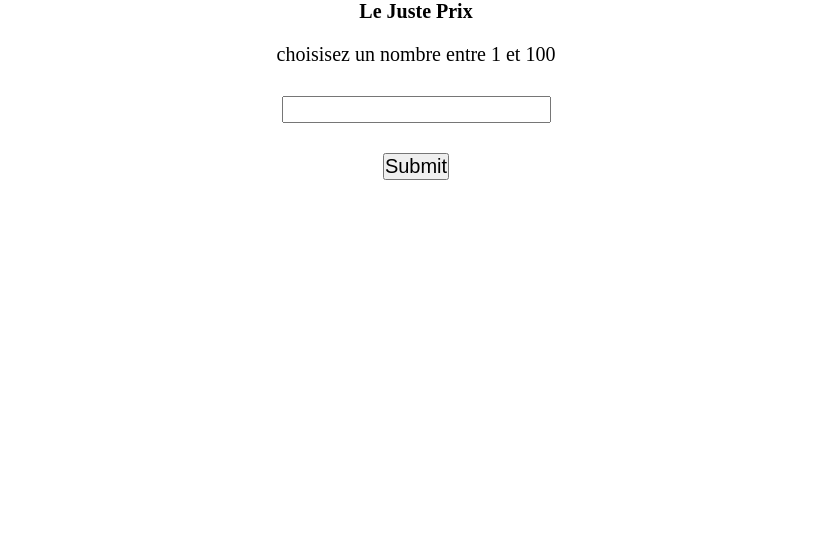
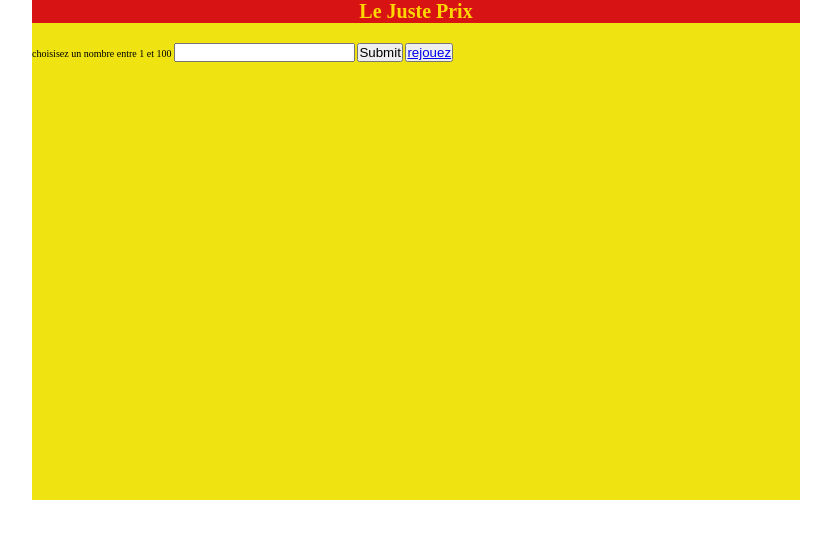
Before and after one commit to MikaelBesson/le-juste-prix, a plain HTML site: page index.html in a window 1280 px wide. Shown: the whole page, without its empty margins (224-1055 px from the left). Drawn offline with Linux system fonts and the light colour scheme.

Commit message:
le juste prix

```diff
--- a/index.html
+++ b/index.html
@@ -8,13 +8,15 @@
 
 </head>
 <body>
+    <div id="div1">
         <h1 >Le Juste Prix </h1>
         <label for="choix">choisisez un nombre entre 1 et 100</label>
         <input type="text" name="envoyer" id="choix">
         <input type="submit" name="envoyer" id="jeux" >
+        <button><a name="rejouez"  href="index.html">rejouez</a></button>
         <p id="result"></p>
         <p id="choixJoueur"></p>
-
+    </div>
 
     <script src="script.js"></script>
 </body>
--- a/script.js
+++ b/script.js
@@ -18,23 +18,24 @@ button.addEventListener("click", function (){
     choix = parseInt(choix.value);
     resultat.innerHTML += "vous avez deja essayer " + choix + "<br>";
 
-    if(choix < nb) { // c'est plus
-        result.innerHTML = "c'est plus";
-        result.style.color = "green"
-        document.getElementById('result').value ;
-    }
-    else if(choix > nb) { // c'est moins
-        result.innerHTML ="c'est moins";
-        result.style.color = "red";
-        document.getElementById('result');
-    }
-    else if(choix === nb) {  //gagné
-        result.innerHTML ="Bravo tu as Gagner";
-    }
+
 
     if(nb_coup > 10){
         result.innerHTML = "trop de tentative tu as perdu !!";
     }
 
-    console.log(choix.value);
+        else if (choix < nb) { // c'est plus
+            result.innerHTML = "c'est plus";
+            result.style.color = "green"
+            document.getElementById('result').value;
+        }
+        else if (choix > nb) { // c'est moins
+            result.innerHTML = "c'est moins";
+            result.style.color = "red";
+            document.getElementById('result');
+        }
+        else if (choix === nb) {  //gagné
+            result.innerHTML = "Bravo tu as Gagner";
+        }
+
 })
--- a/style.css
+++ b/style.css
@@ -11,32 +11,39 @@ html {
 body {
     width: 100%;
 }
+#div1 {
+    background-color: #efe412;
+    width: 60%;
+    height: 50rem;
+    margin: auto;
+}
 
 h1 {
     text-align: center;
+    margin: auto;
+    background-color: #d71313;
+    color: gold;
+
 
 }
 input{
-    font-size: 20px;
-    display: block;
-    margin: auto;
-    margin-top: 3rem;
+    margin-top: 20px;
+    display: inline-block;
     text-align: center;
+}
+
+label {
+    text-align: center;
+    display: inline-block;
 
 }
 
-label {
-    font-size: 20px;
-    display: block;
-    text-align: center;
-    margin-top: 2rem;
-}
-
 #result {
-    font-size: 20px;
-    text-align: center;
+    font-size: 10px;
 }
 #choixJoueur {
-    margin-left: 1rem;
-    font-size: 20px;
+
 }
+button {
+
+}
```
Lines whose indentation alone changed are shown as unchanged.
